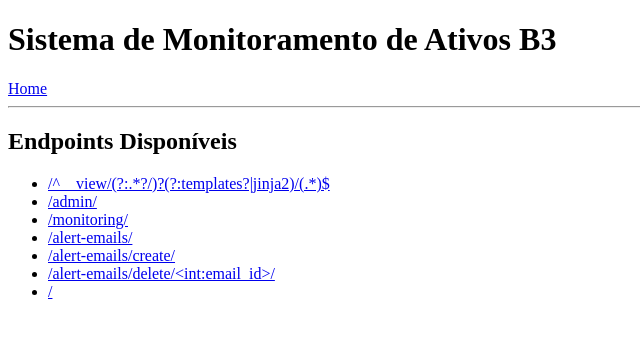
After one commit to Luccascarpa/inoa-monitoramento-ativos, a Django app: page / in a window 1280 px wide. The commit adds this page. Shown: the top 338 px of the page, without its empty margins (0-640 px from the left). Run offline with Django 5.2, Linux system fonts and the light colour scheme; parts of the project's set-up code (start-up, migrations or seed data) failed here and were passed over.

Commit message:
fix errors with emails endpoints and adding a homepage

```diff
--- a/core/core/urls.py
+++ b/core/core/urls.py
@@ -16,8 +16,13 @@ Including another URLconf
 """
 from django.contrib import admin
 from django.urls import path, include
+from monitoring import views
 
 urlpatterns = [
     path('admin/', admin.site.urls),
-    path('monitoring/', include('monitoring.urls')),  # URLs do app Monitoring
+    path('monitoring/', include('monitoring.urls')),
+    path('alert-emails/', views.alert_emails_list, name='alert_emails_list'),
+    path('alert-emails/create/', views.alert_emails_create, name='alert_emails_create'),
+    path('alert-emails/delete/<int:email_id>/', views.alert_email_delete, name='alert_email_delete'),
+    path('', views.list_endpoints, name='home'),
 ]
--- a/core/monitoring/templates/monitoring/alert_emails_form.html
+++ b/core/monitoring/templates/monitoring/alert_emails_form.html
@@ -1,4 +1,4 @@
-{% extends 'base.html' %}
+{% extends 'monitoring/base.html' %}
 
 {% block content %}
 <h2>{{ title }}</h2>
--- a/core/monitoring/templates/monitoring/alert_emails_list.html
+++ b/core/monitoring/templates/monitoring/alert_emails_list.html
@@ -1,4 +1,4 @@
-{% extends 'base.html' %}
+{% extends 'monitoring/base.html' %}
 
 {% block content %}
 <h2>Lista de E-mails para Alertas</h2>
--- /dev/null
+++ b/core/monitoring/templates/monitoring/endpoints_list.html
@@ -0,0 +1,10 @@
+{% extends 'monitoring/base.html' %}
+
+{% block content %}
+<h2>Endpoints Disponíveis</h2>
+<ul>
+    {% for url in urls %}
+        <li><a href="{{ url }}">{{ url }}</a></li>
+    {% endfor %}
+</ul>
+{% endblock %}
--- a/core/monitoring/urls.py
+++ b/core/monitoring/urls.py
@@ -7,7 +7,4 @@ urlpatterns = [
     path('edit/<int:asset_id>/', views.asset_edit, name='asset_edit'),
     path('delete/<int:asset_id>/', views.asset_delete, name='asset_delete'),
     path('history/<int:asset_id>/', views.price_history, name='price_history'),
-    path('alert-emails/', views.alert_emails_list, name='alert_emails_list'),
-    path('alert-emails/create/', views.alert_emails_create, name='alert_emails_create'),
-    path('alert-emails/delete/<int:email_id>/', views.alert_email_delete, name='alert_email_delete'),
 ]
--- a/core/monitoring/views.py
+++ b/core/monitoring/views.py
@@ -1,8 +1,15 @@
 from django.shortcuts import render, redirect, get_object_or_404
-from django.urls import reverse
+from django.urls import reverse, get_resolver
 from django.contrib import messages
 from .models import Asset, PriceHistory, AlertEmails
 from .forms import AssetForm, PriceHistoryFilterForm, AlertEmailsForm
+
+
+def list_endpoints(request):
+    resolver = get_resolver()
+    urls = [f"/{url.pattern}" for url in resolver.url_patterns]
+
+    return render(request, "monitoring/endpoints_list.html", {"urls": urls})
 
 def asset_list(request):
     assets = Asset.objects.all()
@@ -69,11 +76,12 @@ def alert_emails_create(r):
         if form.is_valid():
             form.save()
             messages.success(r, 'E-mail adicionado!')
-            return redirect(reverse("alert_email_list"))
+            return redirect(reverse("alert_emails_list"))
     else:
         form = AlertEmailsForm()
 
-    return render(r, 'monitoring/alert_emails_form.html')
+    return render(r, 'monitoring/alert_emails_form.html', {'form': form, 'title': 'Adicionar Email'})
+
 
 def alert_email_delete(r, email_id):
     # Delete emils from the list
```
